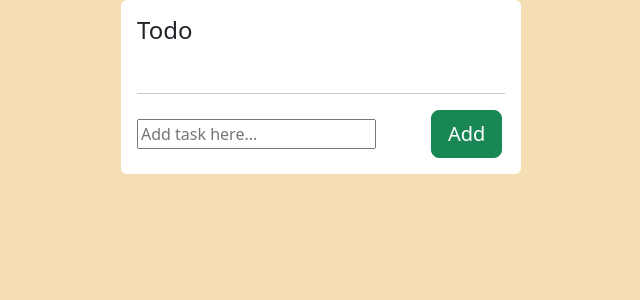
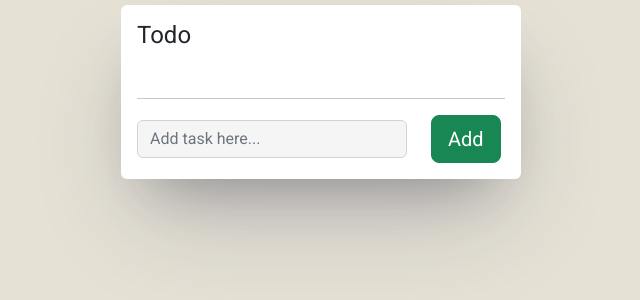
Before and after one commit to Ranjeet-singh-1/frontend-assignment_TFU, a React (Create React App) app: page / in a window 1280 px wide. Shown: the top 300 px of the page, without its empty margins (319-959 px from the left). Built offline with nearby package versions, Linux system fonts and the light colour scheme.

Commit message:
added some documentation,final styling and did formatting

```diff
--- a/public/index.html
+++ b/public/index.html
@@ -5,6 +5,9 @@
   <meta charset="UTF-8">
   <meta http-equiv="X-UA-Compatible" content="IE=edge">
   <meta name="viewport" content="width=device-width, initial-scale=1.0">
+  <link rel="preconnect" href="https://fonts.googleapis.com">
+  <link rel="preconnect" href="https://fonts.gstatic.com" crossorigin>
+  <link href="https://fonts.googleapis.com/css2?family=Roboto&display=swap" rel="stylesheet">
   <link rel="stylesheet" href="https://cdn.jsdelivr.net/npm/bootstrap@5.2.3/dist/css/bootstrap.min.css">
   <title>TODO_LIST</title>
 </head>
@@ -13,4 +16,5 @@
   <div id="root"></div>
 </body>
 <script src="https://cdn.jsdelivr.net/npm/bootstrap@5.2.3/dist/js/bootstrap.bundle.min.js"></script>
+
 </html>
--- a/src/App.css
+++ b/src/App.css
@@ -1,14 +1,22 @@
-body{
-    background-color: wheat;
+/* Used to add styling in app.js */
+body {
+    background-color: #E5E1D5;
+    font-family: 'Roboto', sans-serif;
 }
 
-.box{
+.box {
+    margin-top: 5px !important;
     width: 400px;
-    background-color:white;
+    background-color: white;
     margin: auto;
+    box-shadow: rgba(255, 255, 255, 0.1) 0px 1px 1px 0px inset, rgba(50, 50, 93, 0.25) 0px 50px 100px -20px, rgba(0, 0, 0, 0.3) 0px 30px 60px -30px;
 }
 
-.box ul{
+.box ul {
     list-style: none;
     padding: 0;
 }
+
+.inp {
+    background-color: rgba(228, 224, 224, 0.342) !important;
+}
--- a/src/App.js
+++ b/src/App.js
@@ -1,23 +1,23 @@
 import React, { useState } from 'react'
-import './App.css'
 import Button from './Components/Button';
 import TodoRow from './Components/TodoRow';
+import './App.css'
 
 function App() {
-  const [todoList, setTodoList] = useState([]);
-  const [inputText, setInputText] = useState('');
+  const [todoList, setTodoList] = useState([]);    //state variable to keep track of todolist
+  const [inputText, setInputText] = useState('');  //state variable to keep track of inputtext entered as task name
 
   const handleInput = (e) => {
     setInputText(e.target.value);
   }
 
-  const addListElement=()=>{
-    setTodoList([...todoList,inputText]);
+  const addListElement = () => {
+    setTodoList([...todoList, inputText]);
     setInputText('');
   }
 
-  const handleDeleteTodo=(content)=>{
-    const updatedTodoList=todoList.filter((task)=>task !== content);
+  const handleDeleteTodo = (content) => {
+    const updatedTodoList = todoList.filter((task) => task !== content);
     setTodoList(updatedTodoList);
   }
 
@@ -28,13 +28,13 @@ function App() {
       <div className='box p-3 rounded'>
         <h4>Todo</h4>
         <ul className='anslist'>
-          {todoList.map((task)=>(
-            <TodoRow key={task} content={task} onDelete={handleDeleteTodo}/>
+          {todoList.map((task) => (
+            <TodoRow key={task} content={task} onDelete={handleDeleteTodo} />
           ))}
         </ul>
         <hr className='mt-5' />
         <div className="row  justify-content-center align-items-center">
-          <div className="col-9"><input onChange={handleInput} type="text" name="taskName" id="task" value={inputText} placeholder='Add task here...' /></div>
+          <div className="col-9"><input className='form-control inp' onChange={handleInput} type="text" name="taskName" id="task" value={inputText} placeholder='Add task here...' /></div>
           <div className="col-3"><div onClick={addListElement}><Button size='big' content='Add' /></div></div>
         </div>
       </div>
--- a/src/Components/Button.jsx
+++ b/src/Components/Button.jsx
@@ -1,7 +1,7 @@
 import React from 'react'
 
 function Button(props) {
-const button_style=(props.size==='big'?`btn btn-success px-3 btn-lg `:`btn btn-success px-2 py-0 btn-sm`);
+  const button_style = (props.size === 'big' ? `btn btn-success px-3 btn-lg ` : `btn btn-success px-2 py-0 btn-sm`);
   return (
     <div>
       <button onClick={props.onClick} type='button' className={button_style}>{props.content}</button>
--- a/src/Components/Checkbox.css
+++ b/src/Components/Checkbox.css
@@ -1,27 +1,30 @@
-div.check{
+/* This css is creted for Checkbox Component */
+div.check {
     display: flex;
-    /* justify-content: center; */
     align-items: center;
 }
-.check input{
-    appearance: none;
-    -webkit-appearance: none;
+
+.check input {
+    appearance: none;           /*To remove default css on checkbox*/
+    -webkit-appearance: none;   /*To remove default css on checkbox*/
     height: 15px;
     width: 15px;
     border: solid gray 1px;
     border-radius: 50%;
     margin: 0 2px;
 }
-.check input:hover{
+
+.check input:hover {
     border: solid rgb(76, 73, 73) 1px;
     cursor: pointer;
 }
-.check input:checked{
-    background-color: #198754 ;
+
+.check input:checked {
+    background-color: #198754;
     border-width: 0;
 }
 
-span{
+span {
     position: relative;
     top: -1.5px;
     margin-left: 4px;
--- a/src/Components/Checkbox.jsx
+++ b/src/Components/Checkbox.jsx
@@ -1,11 +1,10 @@
-
 import React from 'react'
 import './Checkbox.css'
 
 function Checkbox(props) {
   return (
     <label className='check'>
-      <input className='cbox' type="checkbox"/>
+      <input className='cbox' type="checkbox" />
       <span >{props.label}</span>
     </label>
   )
--- a/src/Components/TodoRow.css
+++ b/src/Components/TodoRow.css
@@ -1,3 +1,5 @@
+/* This is used to  style Todorow compponent */
+
 .wrapper {
     display: flex;
     justify-content: space-between;
--- a/src/Components/TodoRow.jsx
+++ b/src/Components/TodoRow.jsx
@@ -5,24 +5,25 @@ import React, { useState } from 'react'
 
 
 function TodoRow({ content, onDelete }) {
-const [ishover,sethover]=useState(false);
+  const [ishover, sethover] = useState(false); /*Used to keep track of onhover state of todo row*/
 
-const handleMouseEnter=()=>{
+  const handleMouseEnter = () => {
     sethover(true);
   }
 
-const handleMouseLeave=()=>{
+  const handleMouseLeave = () => {
     sethover(false);
   }
 
   const handleDelete = () => {
     onDelete(content);
   };
+
   return (
     <div>
       <div onMouseEnter={handleMouseEnter} onMouseLeave={handleMouseLeave} className="wrapper">
         <Checkbox label={content} />
-        {ishover && <Button onClick={handleDelete} size='small' content='X'/>}
+        {ishover && <Button onClick={handleDelete} size='small' content='X' />}
       </div>
     </div>
   )
```
Lines whose indentation alone changed are shown as unchanged.
